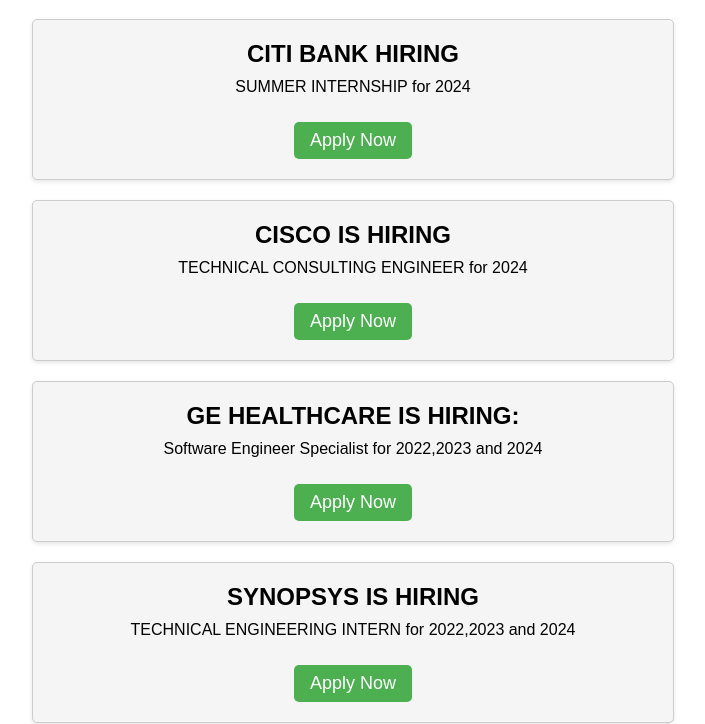
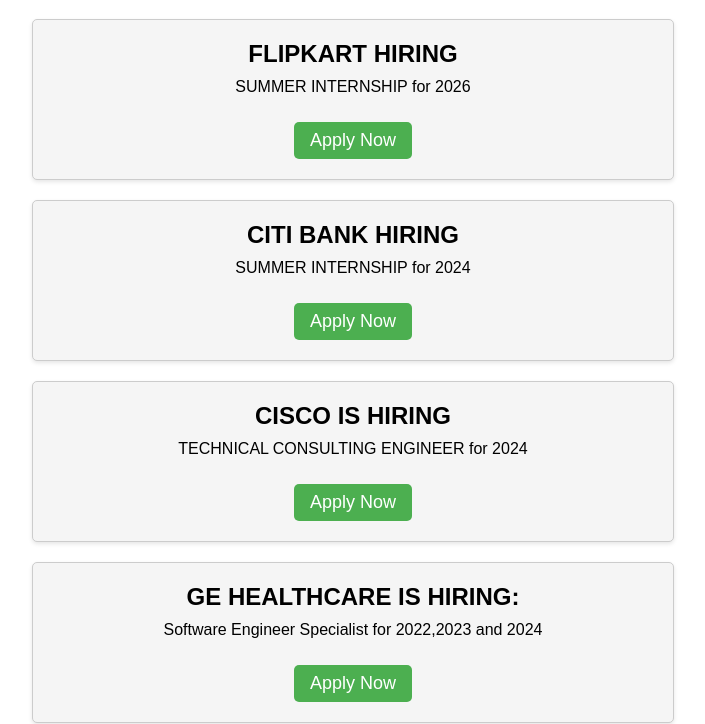
Before and after one commit to JobSeekers15/jobseekers, a plain HTML site: page index.html in a window 1280 px wide. Shown: the part 81-805 px from the top of the page, without its empty margins (287-992 px from the left). Drawn offline with Linux system fonts and the light colour scheme.

Commit message:
Update index.html

```diff
--- a/index.html
+++ b/index.html
@@ -155,6 +155,11 @@
         title: "CITI BANK HIRING",
         description: "SUMMER INTERNSHIP for 2024",
         url: "https://jobs.citi.com/job/-/-/287/61853476512"
+    },
+        {
+        title: "FLIPKART HIRING",
+        description: "SUMMER INTERNSHIP for 2026",
+        url: "https://unstop.com/competitions/flipkart-runway-season-4-flipkart-901610?utm_source=JobssForYou&utm_medium=Affiliates&utm_campaign=Flipkart21022024&ref=JobssForYou"
     }
       // Add more job links here
     ];
```
